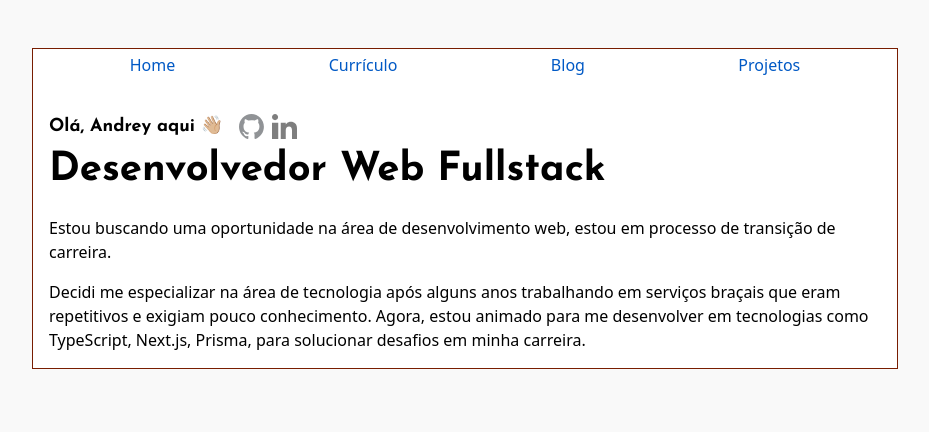
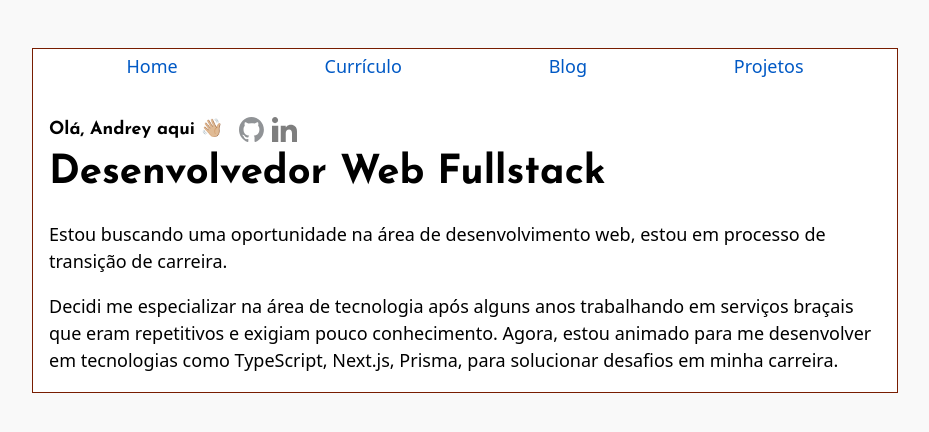
Before and after one commit to Andreyrvs/portfolio-blog, a Next.js app: page / in a window 1280 px wide. Shown: the top 432 px of the page, without its empty margins (175-1104 px from the left). Built offline with nearby package versions, Linux system fonts and the light colour scheme.

Commit message:
move css para o global e remove classes não utilizadas

```diff
--- a/src/pages/index.tsx
+++ b/src/pages/index.tsx
@@ -17,10 +17,8 @@ export default function Home() {
       </Head>
       <Header />
       <section className={utilStyles.headingMd}>
-        <p className={utilStyles.paragraph}>{summary}.</p>
-        <p className={`${utilStyles.indent} ${utilStyles.paragraph}`}>
-          {resume}
-        </p>
+        <p>{summary}.</p>
+        <p>{resume}</p>
       </section>
     </Layout>
   );
--- a/src/styles/globals.css
+++ b/src/styles/globals.css
@@ -5,8 +5,7 @@ html {
 body {
   background-color: #F9F9F9;
   font-family: system-ui, sans-serif;
-
-  /* font-size: 1.125rem; */
+  font-size: 1.125rem;
   line-height: 1.5;
 }
 
```
Also changed, not shown: src/styles/utils.module.css (+0 -19 lines).
